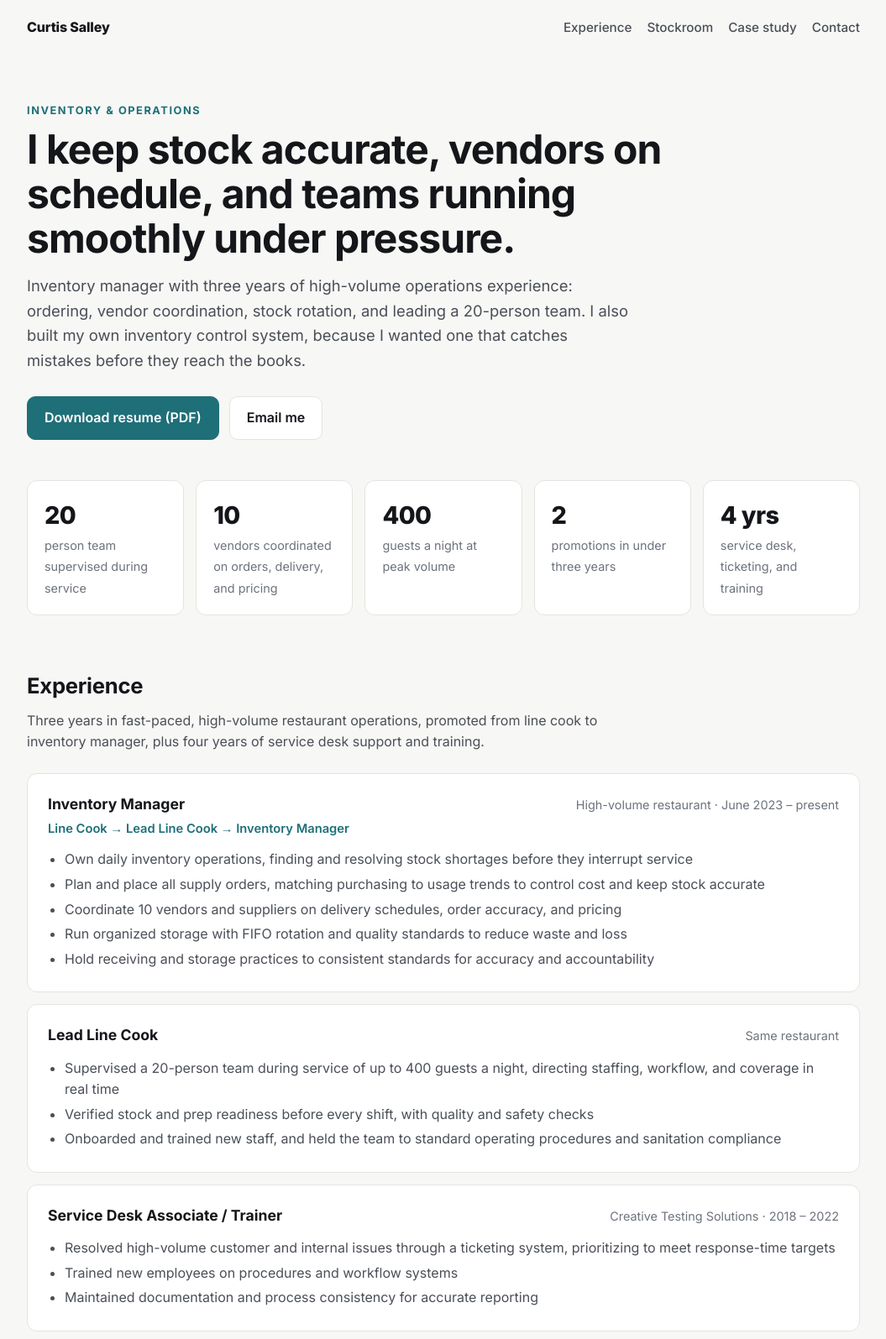
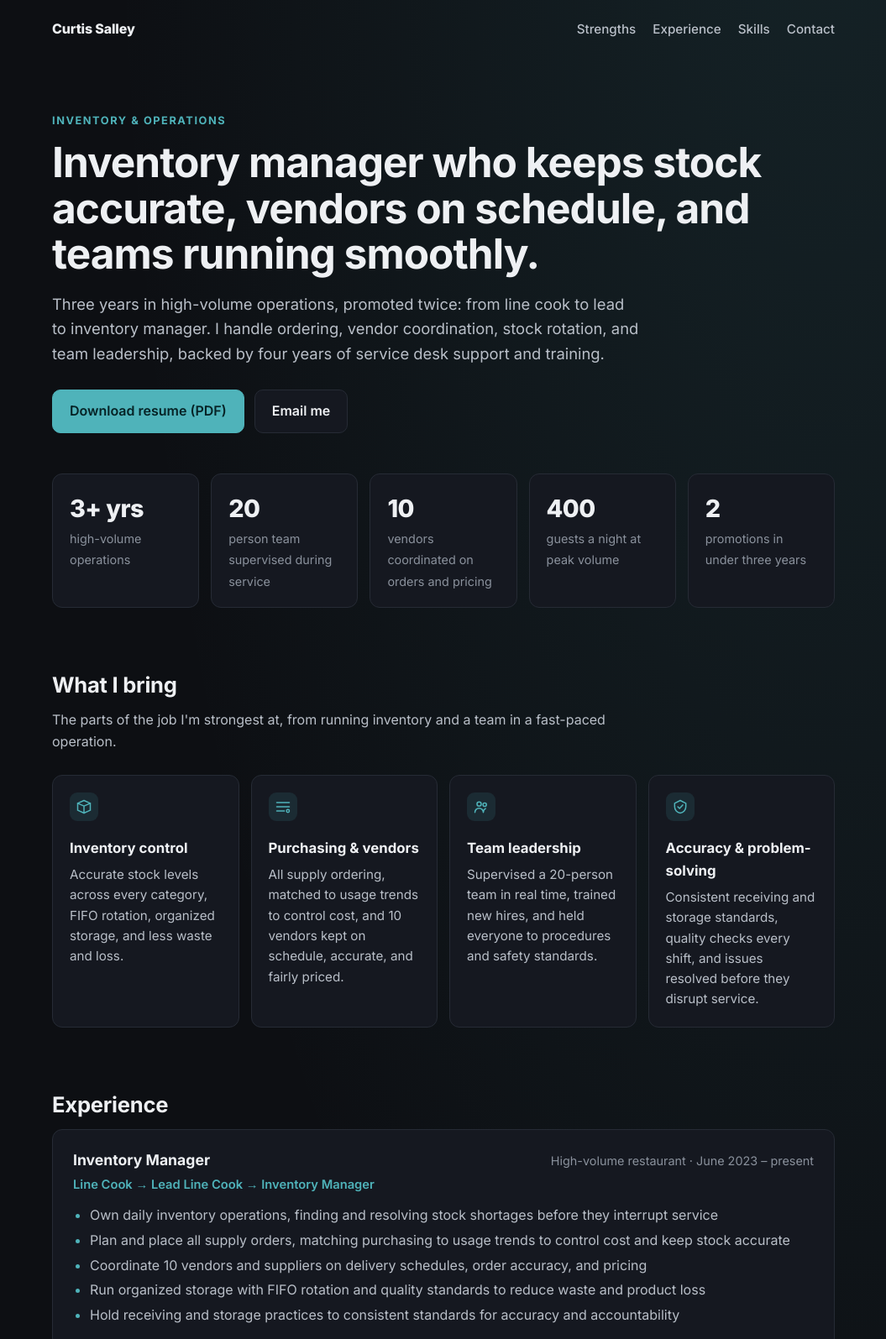
Before and after one commit to blkctrs-sys/curtis-salley, a plain HTML site: page index.html in a window 1280 px wide. Shown: the top 1595 px of the page at 84% size, without its empty margins (112-1167 px from the left). Drawn offline with Linux system fonts and the light colour scheme.

Commit message:
Dark theme; drop Stockroom and case study; focus on experience and strengths
Co-Authored-By: Claude Opus 5.5 <noreply@anthropic.com>

```diff
--- a/index.html
+++ b/index.html
@@ -4,92 +4,86 @@
 <meta charset="utf-8" />
 <meta name="viewport" content="width=device-width, initial-scale=1" />
 <title>Curtis Salley — Inventory &amp; Operations</title>
-<meta name="description" content="Curtis Salley: inventory manager and operations lead. Ordering, vendor coordination, stock control, team leadership, and a self-built inventory system." />
+<meta name="description" content="Curtis Salley: inventory manager and operations lead. Ordering, vendor coordination, stock control, and team leadership in high-volume operations." />
+<meta name="color-scheme" content="dark" />
 <link rel="preconnect" href="https://fonts.googleapis.com" />
 <link href="https://fonts.googleapis.com/css2?family=Inter:wght@400;500;600;700;800&display=swap" rel="stylesheet" />
 <style>
   :root {
-    --bg: #f7f7f5;
-    --surface: #ffffff;
-    --ink: #14161a;
-    --ink-2: #4a4f57;
-    --muted: #6c727c;
-    --line: #e4e4df;
-    --accent: #1f6f78;
-    --accent-soft: #e5f1f2;
-    --warn: #b5482f;
+    --bg: #0d0f13;
+    --surface: #151820;
+    --surface-2: #1b1f28;
+    --ink: #eef0f3;
+    --ink-2: #b9bfc8;
+    --muted: #8a919c;
+    --line: #262b35;
+    --accent: #4fb3ba;
+    --accent-soft: rgba(79, 179, 186, 0.12);
     --radius: 12px;
   }
-  @media (prefers-color-scheme: dark) {
-    :root {
-      --bg: #101214; --surface: #181b1f; --ink: #f2f3f5; --ink-2: #c3c7cd; --muted: #9298a1;
-      --line: #2a2e34; --accent: #5fb6be; --accent-soft: #15282b; --warn: #f08a6e;
-    }
+  * { box-sizing: border-box; }
+  body {
+    margin: 0;
+    background: var(--bg);
+    background-image: radial-gradient(ellipse at 85% -10%, rgba(79, 179, 186, 0.12), transparent 55%);
+    background-repeat: no-repeat;
+    color: var(--ink);
+    font: 16px/1.6 "Inter", system-ui, sans-serif;
   }
-  * { box-sizing: border-box; }
-  body { margin: 0; background: var(--bg); color: var(--ink); font: 16px/1.6 "Inter", system-ui, sans-serif; }
   a { color: var(--accent); }
-  .wrap { max-width: 1040px; margin: 0 auto; padding: 0 24px; }
-  header.top { display: flex; justify-content: space-between; align-items: center; padding: 20px 0; }
+  .wrap { max-width: 980px; margin: 0 auto; padding: 0 24px; }
+
+  header.top { display: flex; justify-content: space-between; align-items: center; padding: 22px 0; }
   .name { font-weight: 800; letter-spacing: -0.01em; }
-  .top nav { display: flex; gap: 18px; font-weight: 500; font-size: 0.95rem; }
+  .top nav { display: flex; gap: 20px; font-weight: 500; font-size: 0.95rem; }
   .top nav a { color: var(--ink-2); text-decoration: none; }
   .top nav a:hover { color: var(--accent); }
 
-  .hero { padding: 56px 0 40px; }
-  .eyebrow { color: var(--accent); font-weight: 700; font-size: 0.8rem; letter-spacing: 0.12em; text-transform: uppercase; margin: 0 0 10px; }
-  h1 { font-size: clamp(2rem, 4.5vw, 3rem); line-height: 1.1; letter-spacing: -0.02em; margin: 0 0 16px; max-width: 820px; }
-  .lede { font-size: 1.15rem; color: var(--ink-2); max-width: 720px; margin: 0 0 28px; }
+  .hero { padding: 64px 0 40px; }
+  .eyebrow { color: var(--accent); font-weight: 700; font-size: 0.8rem; letter-spacing: 0.12em; text-transform: uppercase; margin: 0 0 12px; }
+  h1 { font-size: clamp(2.1rem, 4.6vw, 3.1rem); line-height: 1.1; letter-spacing: -0.02em; margin: 0 0 18px; }
+  .lede { font-size: 1.15rem; color: var(--ink-2); max-width: 700px; margin: 0 0 28px; }
   .cta { display: flex; gap: 12px; flex-wrap: wrap; }
-  .btn { display: inline-flex; align-items: center; gap: 8px; padding: 12px 20px; border-radius: 10px; font-weight: 600; text-decoration: none; border: 1px solid var(--line); color: var(--ink); background: var(--surface); }
-  .btn.primary { background: var(--accent); border-color: var(--accent); color: #fff; }
-  .btn:hover { filter: brightness(1.05); }
+  .btn { display: inline-flex; align-items: center; gap: 8px; padding: 12px 20px; border-radius: 10px; font-weight: 600; text-decoration: none; border: 1px solid var(--line); color: var(--ink); background: var(--surface); transition: border-color 0.15s, filter 0.15s; }
+  .btn:hover { border-color: var(--accent); }
+  .btn.primary { background: var(--accent); border-color: var(--accent); color: #062326; }
+  .btn.primary:hover { filter: brightness(1.08); }
 
-  .stats { display: grid; grid-template-columns: repeat(auto-fit, minmax(170px, 1fr)); gap: 14px; margin: 8px 0 64px; }
+  .stats { display: grid; grid-template-columns: repeat(auto-fit, minmax(165px, 1fr)); gap: 14px; margin: 8px 0 72px; }
   .stat { background: var(--surface); border: 1px solid var(--line); border-radius: var(--radius); padding: 18px 20px; }
-  .stat b { display: block; font-size: 1.8rem; font-weight: 800; letter-spacing: -0.02em; }
+  .stat b { display: block; font-size: 1.8rem; font-weight: 800; letter-spacing: -0.02em; color: var(--ink); }
   .stat span { color: var(--muted); font-size: 0.9rem; }
 
-  section { padding: 0 0 64px; }
+  section { padding: 0 0 72px; }
   h2 { font-size: 1.6rem; letter-spacing: -0.01em; margin: 0 0 8px; }
-  .intro { color: var(--ink-2); max-width: 720px; margin: 0 0 24px; }
+  .intro { color: var(--ink-2); max-width: 700px; margin: 0 0 26px; }
+
+  .strengths { display: grid; grid-template-columns: repeat(auto-fit, minmax(210px, 1fr)); gap: 14px; }
+  .strength { background: var(--surface); border: 1px solid var(--line); border-radius: var(--radius); padding: 20px; }
+  .strength svg { width: 34px; height: 34px; padding: 7px; border-radius: 9px; background: var(--accent-soft); fill: none; stroke: var(--accent); stroke-width: 1.8; stroke-linecap: round; stroke-linejoin: round; }
+  .strength h3 { margin: 12px 0 6px; font-size: 1.05rem; }
+  .strength p { margin: 0; color: var(--ink-2); font-size: 0.95rem; }
 
   .roles { display: grid; gap: 14px; }
   .role { background: var(--surface); border: 1px solid var(--line); border-radius: var(--radius); padding: 22px 24px; }
   .role-head { display: flex; justify-content: space-between; gap: 12px; flex-wrap: wrap; align-items: baseline; }
   .role h3 { margin: 0; font-size: 1.1rem; }
   .when { color: var(--muted); font-size: 0.9rem; }
+  .path { color: var(--accent); font-weight: 600; font-size: 0.92rem; margin-top: 4px; }
   .role ul { margin: 12px 0 0; padding-left: 20px; color: var(--ink-2); }
   .role li { margin: 4px 0; }
-  .path { color: var(--accent); font-weight: 600; font-size: 0.92rem; margin-top: 4px; }
-
-  .feature { display: grid; grid-template-columns: 1fr 1.15fr; gap: 32px; align-items: start; }
-  .feature ul { padding-left: 20px; color: var(--ink-2); }
-  .feature li { margin: 6px 0; }
-  .shots { display: grid; gap: 12px; }
-  .shots img { width: 100%; border-radius: 10px; border: 1px solid var(--line); box-shadow: 0 8px 24px rgba(0,0,0,0.08); display: block; }
-  .caption { color: var(--muted); font-size: 0.85rem; margin: -4px 0 6px; }
-
-  .case { background: var(--surface); border: 1px solid var(--line); border-radius: var(--radius); padding: 26px 28px; }
-  .case-grid { display: grid; grid-template-columns: repeat(auto-fit, minmax(220px, 1fr)); gap: 18px; margin-top: 16px; }
-  .finding { border-left: 3px solid var(--warn); padding: 2px 0 2px 14px; }
-  .finding b { display: block; margin-bottom: 4px; }
-  .finding p { margin: 0; color: var(--ink-2); font-size: 0.95rem; }
-  .result { margin: 22px 0 0; padding: 14px 16px; background: var(--accent-soft); border-radius: 10px; color: var(--ink); }
+  .role li::marker { color: var(--accent); }
 
   .tags { list-style: none; padding: 0; margin: 0; display: flex; flex-wrap: wrap; gap: 8px; }
   .tags li { background: var(--surface); border: 1px solid var(--line); border-radius: 999px; padding: 6px 14px; font-size: 0.92rem; color: var(--ink-2); }
 
-  .contact { background: var(--ink); color: var(--bg); border-radius: 16px; padding: 36px; display: flex; justify-content: space-between; gap: 24px; flex-wrap: wrap; align-items: center; }
-  .contact h2 { color: inherit; }
-  .contact p { margin: 0; opacity: 0.8; }
-  .contact .btn { border-color: transparent; }
-  footer { color: var(--muted); font-size: 0.85rem; padding: 24px 0 40px; }
+  .contact { background: var(--surface-2); border: 1px solid var(--line); border-radius: 16px; padding: 36px; display: flex; justify-content: space-between; gap: 24px; flex-wrap: wrap; align-items: center; }
+  .contact p { margin: 0; color: var(--ink-2); }
+  footer { color: var(--muted); font-size: 0.85rem; padding: 0 0 40px; }
 
-  @media (max-width: 800px) {
-    .feature { grid-template-columns: 1fr; }
+  @media (max-width: 760px) {
     .top nav { display: none; }
-    .hero { padding-top: 28px; }
+    .hero { padding-top: 32px; }
     .contact { padding: 26px; }
   }
 </style>
@@ -99,17 +93,17 @@
   <header class="top">
     <span class="name">Curtis Salley</span>
     <nav aria-label="Sections">
+      <a href="#strengths">Strengths</a>
       <a href="#experience">Experience</a>
-      <a href="#stockroom">Stockroom</a>
-      <a href="#audit">Case study</a>
+      <a href="#skills">Skills</a>
       <a href="#contact">Contact</a>
     </nav>
   </header>
 
   <div class="hero">
     <p class="eyebrow">Inventory &amp; Operations</p>
-    <h1>I keep stock accurate, vendors on schedule, and teams running smoothly under pressure.</h1>
-    <p class="lede">Inventory manager with three years of high-volume operations experience: ordering, vendor coordination, stock rotation, and leading a 20-person team. I also built my own inventory control system, because I wanted one that catches mistakes before they reach the books.</p>
+    <h1>Inventory manager who keeps stock accurate, vendors on schedule, and teams running smoothly.</h1>
+    <p class="lede">Three years in high-volume operations, promoted twice: from line cook to lead to inventory manager. I handle ordering, vendor coordination, stock rotation, and team leadership, backed by four years of service desk support and training.</p>
     <div class="cta">
       <a class="btn primary" href="resume.pdf" download>Download resume (PDF)</a>
       <a class="btn" href="mailto:curtis.salley.cs@gmail.com">Email me</a>
@@ -117,16 +111,42 @@
   </div>
 
   <div class="stats" aria-label="At a glance">
+    <div class="stat"><b>3+ yrs</b><span>high-volume operations</span></div>
     <div class="stat"><b>20</b><span>person team supervised during service</span></div>
-    <div class="stat"><b>10</b><span>vendors coordinated on orders, delivery, and pricing</span></div>
+    <div class="stat"><b>10</b><span>vendors coordinated on orders and pricing</span></div>
     <div class="stat"><b>400</b><span>guests a night at peak volume</span></div>
     <div class="stat"><b>2</b><span>promotions in under three years</span></div>
-    <div class="stat"><b>4 yrs</b><span>service desk, ticketing, and training</span></div>
   </div>
+
+  <section id="strengths">
+    <h2>What I bring</h2>
+    <p class="intro">The parts of the job I'm strongest at, from running inventory and a team in a fast-paced operation.</p>
+    <div class="strengths">
+      <div class="strength">
+        <svg viewBox="0 0 24 24" aria-hidden="true"><path d="M3 7l9-4 9 4v10l-9 4-9-4z"/><path d="M3 7l9 4 9-4M12 11v10"/></svg>
+        <h3>Inventory control</h3>
+        <p>Accurate stock levels across every category, FIFO rotation, organized storage, and less waste and loss.</p>
+      </div>
+      <div class="strength">
+        <svg viewBox="0 0 24 24" aria-hidden="true"><path d="M3 6h18M3 12h18M3 18h11"/><circle cx="19" cy="18" r="2"/></svg>
+        <h3>Purchasing &amp; vendors</h3>
+        <p>All supply ordering, matched to usage trends to control cost, and 10 vendors kept on schedule, accurate, and fairly priced.</p>
+      </div>
+      <div class="strength">
+        <svg viewBox="0 0 24 24" aria-hidden="true"><circle cx="9" cy="8" r="3"/><circle cx="17" cy="9" r="2.5"/><path d="M3 20c0-3.3 2.7-6 6-6s6 2.7 6 6M15 20c0-2.4 1.3-4.5 3.2-5.5"/></svg>
+        <h3>Team leadership</h3>
+        <p>Supervised a 20-person team in real time, trained new hires, and held everyone to procedures and safety standards.</p>
+      </div>
+      <div class="strength">
+        <svg viewBox="0 0 24 24" aria-hidden="true"><path d="M12 3l8 4v5c0 4.5-3.4 8.3-8 9-4.6-.7-8-4.5-8-9V7z"/><path d="M8.5 12l2.5 2.5 4.5-5"/></svg>
+        <h3>Accuracy &amp; problem-solving</h3>
+        <p>Consistent receiving and storage standards, quality checks every shift, and issues resolved before they disrupt service.</p>
+      </div>
+    </div>
+  </section>
 
   <section id="experience">
     <h2>Experience</h2>
-    <p class="intro">Three years in fast-paced, high-volume restaurant operations, promoted from line cook to inventory manager, plus four years of service desk support and training.</p>
     <div class="roles">
       <div class="role">
         <div class="role-head"><h3>Inventory Manager</h3><span class="when">High-volume restaurant · June 2023 – present</span></div>
@@ -135,7 +155,7 @@
           <li>Own daily inventory operations, finding and resolving stock shortages before they interrupt service</li>
           <li>Plan and place all supply orders, matching purchasing to usage trends to control cost and keep stock accurate</li>
           <li>Coordinate 10 vendors and suppliers on delivery schedules, order accuracy, and pricing</li>
-          <li>Run organized storage with FIFO rotation and quality standards to reduce waste and loss</li>
+          <li>Run organized storage with FIFO rotation and quality standards to reduce waste and product loss</li>
           <li>Hold receiving and storage practices to consistent standards for accuracy and accountability</li>
         </ul>
       </div>
@@ -144,6 +164,7 @@
         <ul>
           <li>Supervised a 20-person team during service of up to 400 guests a night, directing staffing, workflow, and coverage in real time</li>
           <li>Verified stock and prep readiness before every shift, with quality and safety checks</li>
+          <li>Resolved operational and customer issues on the spot to keep service moving</li>
           <li>Onboarded and trained new staff, and held the team to standard operating procedures and sanitation compliance</li>
         </ul>
       </div>
@@ -158,50 +179,12 @@
     </div>
   </section>
 
-  <section id="stockroom">
-    <p class="eyebrow">Side project</p>
-    <h2>Stockroom: an inventory system I built</h2>
-    <div class="feature">
-      <div>
-        <p class="intro">After managing inventory in shared spreadsheets, I built the tool I wished I had. It's a working web app that runs in any browser, including on a phone in the stockroom.</p>
-        <ul>
-          <li><strong>Receiving against purchase orders:</strong> record shorts, damaged items, and the invoice cost</li>
-          <li><strong>Price checks on receipt:</strong> any cost 40% or more off the last price in the same unit is flagged before it's accepted</li>
-          <li><strong>Blind cycle counts:</strong> counters don't see the expected quantity, and every variance gets a reason (unlogged waste, receiving error, theft…)</li>
-          <li><strong>Stock log:</strong> waste, damage, transfers, and returns to vendor</li>
-          <li><strong>Monthly report:</strong> purchases by vendor, fill rate, waste, and count variance, ready to print for Finance</li>
-        </ul>
-        <div class="cta"><a class="btn primary" href="https://blkctrs-sys.github.io/stockroom/" target="_blank" rel="noopener">Try the live demo</a></div>
-      </div>
-      <div class="shots">
-        <img src="img/stockroom-receiving.png" alt="Stockroom receiving screen flagging a price that jumped 900% from the last invoice" loading="lazy" />
-        <p class="caption">Receiving catches a price typo before it reaches the books.</p>
-        <img src="img/stockroom-dashboard.png" alt="Stockroom dashboard with monthly spend by vendor, inventory value, open orders, and count accuracy" loading="lazy" />
-        <p class="caption">Dashboard: spend by vendor, inventory value, deliveries to receive, and count accuracy.</p>
-      </div>
-    </div>
-  </section>
-
-  <section id="audit">
-    <h2>Case study: auditing a month of ordering</h2>
-    <div class="case">
-      <p class="intro" style="margin:0">When I reviewed the shared spreadsheet we used to track orders and costs, I found problems that made the monthly numbers unreliable:</p>
-      <div class="case-grid">
-        <div class="finding"><b>A $5,500 typo</b><p>One delivery was entered with an extra digit ($404.85 a case instead of about $40), which overstated the month's purchasing by roughly $5,500.</p></div>
-        <div class="finding"><b>Fake price changes</b><p>The "price difference" formula showed the item's full price as a change whenever it wasn't ordered on one of the dates.</p></div>
-        <div class="finding"><b>Mixed units</b><p>Prices were compared across different units (a case vs. a single item), so real price changes were hidden and fake ones appeared.</p></div>
-        <div class="finding"><b>Missing totals</b><p>A line with a quantity and price but no total silently dropped out of the day's spending.</p></div>
-      </div>
-      <p class="result"><strong>What I did about it:</strong> worked out the fixes (compare prices only within the same unit, only when both prices exist, and flag any line missing a total), then built Stockroom so these checks happen automatically when deliveries are received, not weeks later.</p>
-    </div>
-  </section>
-
   <section id="skills">
     <h2>Skills</h2>
     <ul class="tags">
       <li>Inventory management</li><li>Purchasing &amp; ordering</li><li>Vendor &amp; supplier coordination</li><li>Receiving &amp; stock control</li>
-      <li>FIFO rotation</li><li>Waste &amp; loss reduction</li><li>Cycle counts &amp; variance tracking</li><li>Staffing &amp; scheduling</li>
-      <li>Team leadership &amp; training</li><li>SOPs &amp; compliance</li><li>Quality assurance</li><li>Ticketing systems</li><li>Process documentation</li><li>Spreadsheets</li>
+      <li>FIFO rotation</li><li>Waste &amp; loss reduction</li><li>Staffing &amp; scheduling</li><li>Team leadership &amp; training</li>
+      <li>SOPs &amp; compliance</li><li>Quality assurance</li><li>Customer issue resolution</li><li>Ticketing systems</li><li>Process documentation</li>
     </ul>
   </section>
 
```
Also changed, not shown: resume.html (+2 -8 lines), img/stockroom-dashboard.png (deleted), img/stockroom-receiving.png (deleted), img/stockroom-report.png (deleted), 2 other files.
